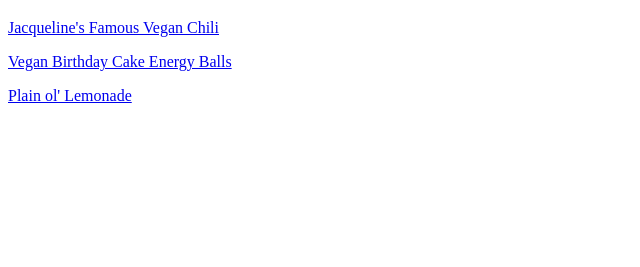
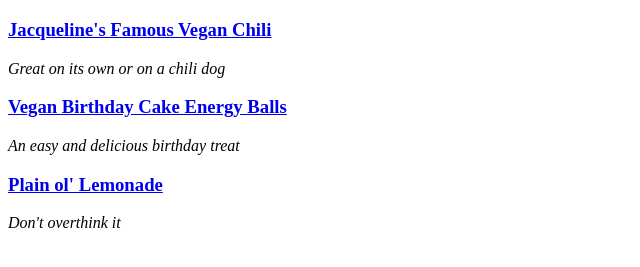
Before and after one commit to jax644/odin-recipes, a plain HTML site: page index.html in a window 1280 px wide. Shown: the part 61-328 px from the top of the page, without its empty margins (0-640 px from the left). Drawn offline with Linux system fonts and the light colour scheme.

Commit message:
Add headers and descriptions to index page

```diff
--- a/index.html
+++ b/index.html
@@ -7,8 +7,11 @@
 </head>
 <body>
     <h1>Odin Recipes</h1>
-    <p><a href="chili.html">Jacqueline's Famous Vegan Chili</a></p>
-    <p><a href="birthdayballs.html">Vegan Birthday Cake Energy Balls</a></p>
-    <p><a href="lemonade.html">Plain ol' Lemonade</a></p>
+    <p><h3><a href="chili.html">Jacqueline's Famous Vegan Chili</a></h3></p>
+    <p><i>Great on its own or on a chili dog</i></p>
+    <p><h3><a href="birthdayballs.html">Vegan Birthday Cake Energy Balls</a></h3></p>
+    <p><i>An easy and delicious birthday treat</i></p>
+    <p><h3><a href="lemonade.html">Plain ol' Lemonade</a></h3></p>
+    <p><i>Don't overthink it</i></p>
 </body>
 </html>
```
Also changed, not shown: birthdayballs.html (+2 -2 lines), lemonade.html (+3 -3 lines).
